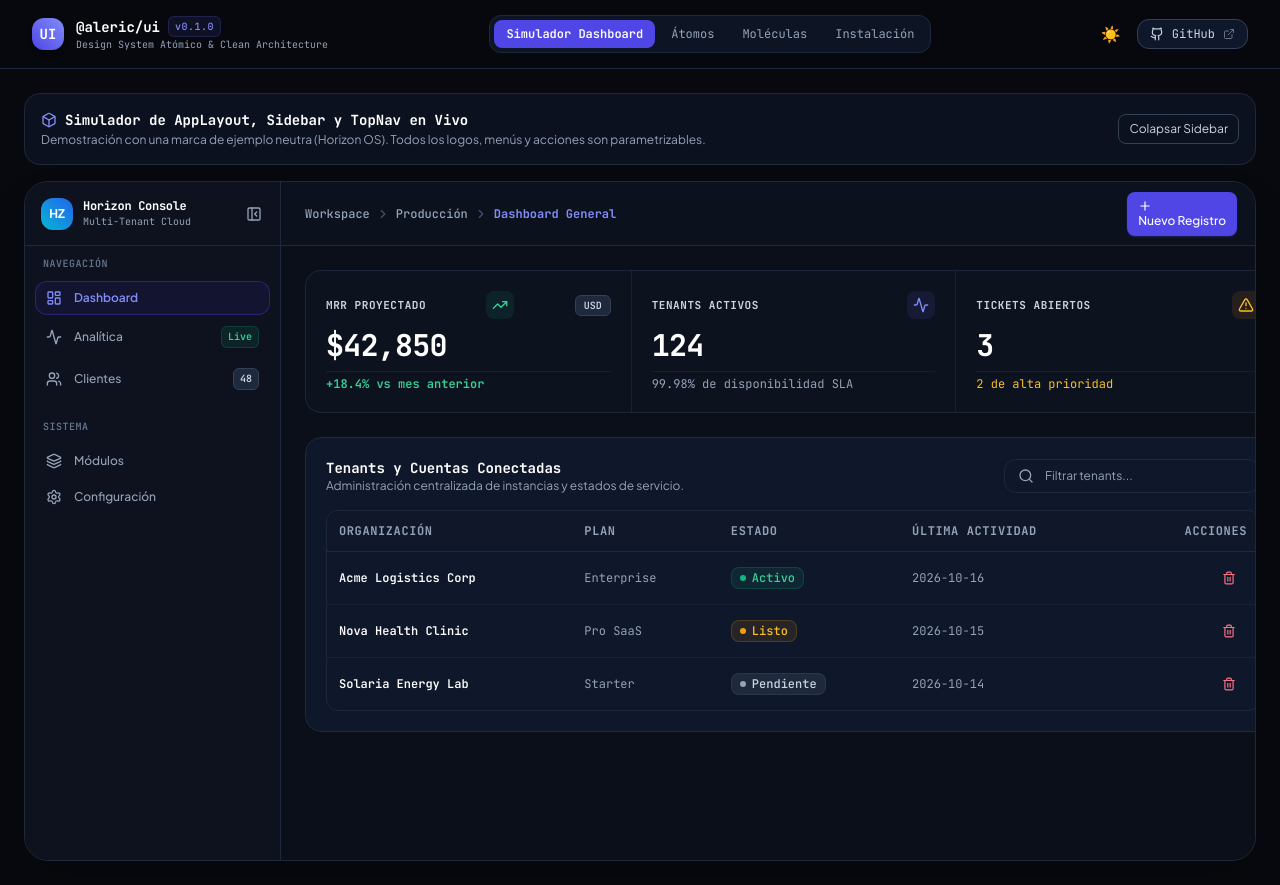
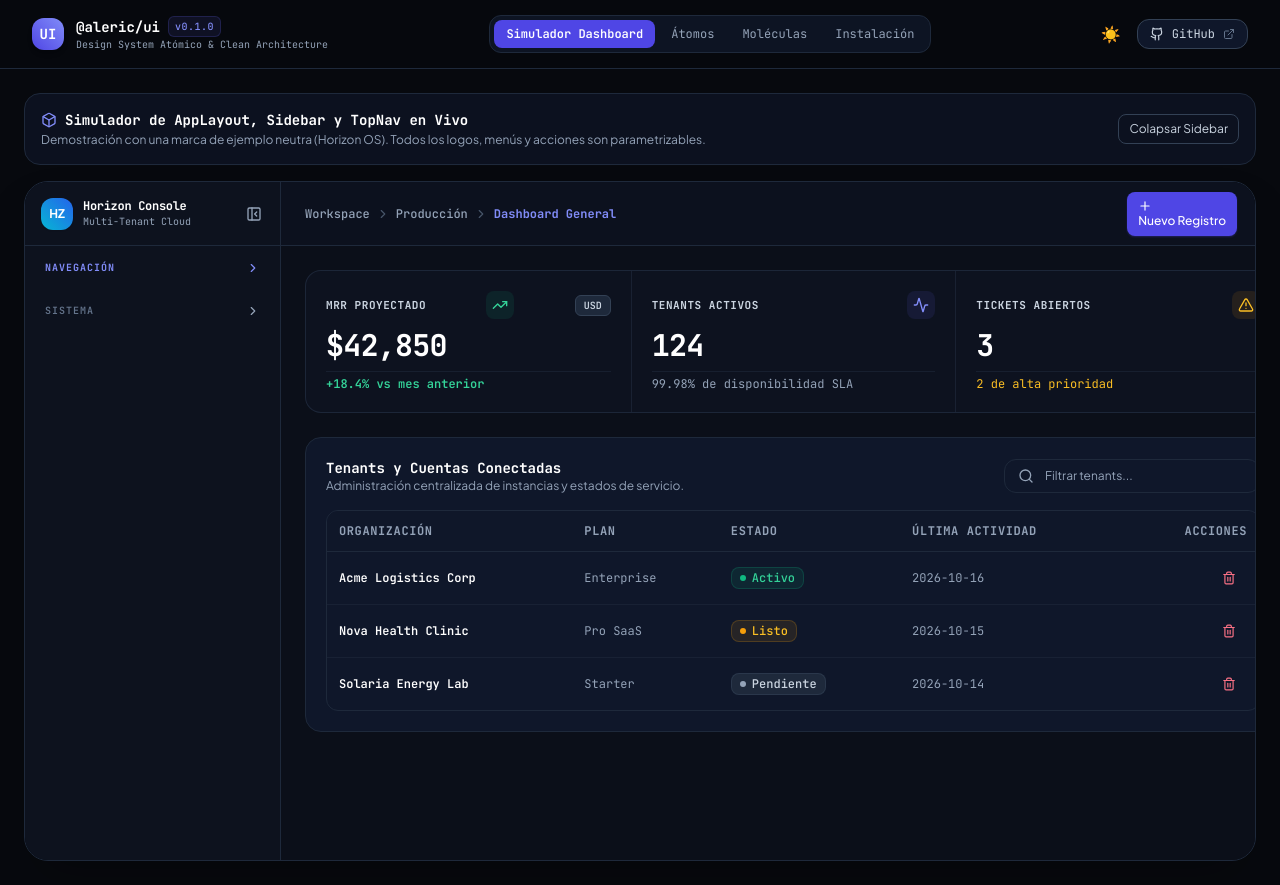
Before and after one commit to aleric-dev/ui, a React (Vite) app: page / in a window 1280 px wide. Built offline with nearby package versions, Linux system fonts and the light colour scheme.

Commit message:
feat: add Sidebar organism component with collapsible groups and flyout navigation

```diff
--- a/src/components/organisms/Sidebar.tsx
+++ b/src/components/organisms/Sidebar.tsx
@@ -1,5 +1,5 @@
 import React from 'react';
-import { PanelLeftClose, PanelLeftOpen, X } from 'lucide-react';
+import { PanelLeftClose, PanelLeftOpen, X, ChevronDown } from 'lucide-react';
 import { cn } from '../../utils/cn';
 
 export interface NavItem {
@@ -17,6 +17,8 @@ export interface NavGroup {
   id?: string;
   label?: string;
   items: NavItem[];
+  collapsible?: boolean;
+  defaultCollapsed?: boolean;
 }
 
 export interface SidebarBrand {
@@ -49,6 +51,29 @@ export const Sidebar: React.FC<SidebarProps> = ({
   onMobileClose,
   className = '',
 }) => {
+  // Estado para el grupo abierto actualmente (acordeón: solo 1 abierto a la vez)
+  const [openGroupKey, setOpenGroupKey] = React.useState<string | null>(() => {
+    const activeGroup = groups.find((g) => g.items.some((it) => it.active));
+    if (activeGroup) return activeGroup.id || null;
+    const firstNonCollapsed = groups.find((g) => g.collapsible !== false && !g.defaultCollapsed);
+    return firstNonCollapsed?.id || null;
+  });
+
+  // Mantener referencia al grupo activo para auto-abrir al navegar, pero permitiendo cerrarlo manualmente
+  const lastActiveKeyRef = React.useRef<string | null>(null);
+  React.useEffect(() => {
+    const activeGroup = groups.find((g) => g.items.some((it) => it.active));
+    const activeKey = activeGroup?.id || null;
+    if (activeKey && activeKey !== lastActiveKeyRef.current) {
+      lastActiveKeyRef.current = activeKey;
+      setOpenGroupKey(activeKey);
+    }
+  }, [groups]);
+
+  const toggleGroup = (key: string) => {
+    setOpenGroupKey((prev) => (prev === key ? null : key));
+  };
+
   const badgeColors: Record<string, string> = {
     default: 'bg-slate-100 dark:bg-slate-800 text-slate-600 dark:text-slate-300 border-slate-200 dark:border-slate-700',
     success: 'bg-emerald-500/10 text-emerald-600 dark:text-emerald-400 border-emerald-500/20',
@@ -59,13 +84,13 @@ export const Sidebar: React.FC<SidebarProps> = ({
   const sidebarContent = (
     <aside
       className={cn(
-        'h-screen bg-white/95 dark:bg-[#0D121F]/95 border-r border-slate-200 dark:border-slate-800 flex flex-col transition-[width] duration-300 ease-[cubic-bezier(0.4,0,0.2,1)] select-none shrink-0 overflow-hidden',
-        collapsed ? 'w-16' : 'w-64',
+        'h-screen bg-white/95 dark:bg-[#0D121F]/95 border-r border-slate-200 dark:border-slate-800 flex flex-col transition-[width] duration-300 ease-[cubic-bezier(0.4,0,0.2,1)] select-none shrink-0',
+        collapsed ? 'w-16 overflow-visible' : 'w-64 overflow-hidden',
         className
       )}
     >
       {/* 1. Brand Header */}
-      <div className="h-16 flex items-center px-3 border-b border-slate-200 dark:border-slate-800 shrink-0 overflow-hidden relative justify-between">
+      <div className="h-16 flex items-center px-3 border-b border-slate-200 dark:border-slate-800 shrink-0 relative justify-between">
         {brand && (
           <div
             onClick={brand.onClick}
@@ -127,15 +152,59 @@ export const Sidebar: React.FC<SidebarProps> = ({
       </div>
 
       {/* 2. Navigation Items */}
-      <div className="flex-1 overflow-y-auto overflow-x-hidden p-2.5 space-y-5 custom-scrollbar">
-        {groups.map((group, groupIdx) => (
-          <div key={group.id || groupIdx} className="space-y-1">
-            {group.label && !collapsed && (
+      <div className={cn(
+        'flex-1 custom-scrollbar',
+        collapsed
+          ? 'overflow-visible p-2 space-y-2 flex flex-col items-center'
+          : 'overflow-y-auto overflow-x-hidden p-2.5 space-y-4'
+      )}>
+        {groups.filter((g) => g.items && g.items.length > 0).map((group, groupIdx) => {
+          const groupKey = group.id || `group-${groupIdx}`;
+          const isCollapsible = group.collapsible !== false && Boolean(group.label);
+          const isOpen = !isCollapsible || openGroupKey === groupKey;
+          const isGroupActive = group.items.some((it) => it.active);
+          const activeItem = group.items.find((it) => it.active);
+          const primaryItem = activeItem || group.items[0];
+
+          if (!collapsed) {
+            return (
+              <div key={groupKey} className="space-y-1">
+                {group.label && (
+                  isCollapsible ? (
+                    <button
+                      type="button"
+                      onClick={() => toggleGroup(groupKey)}
+                      className={cn(
+                        'w-full flex items-center justify-between px-2.5 py-1 text-[10px] font-mono uppercase tracking-widest transition-colors cursor-pointer select-none group/gh',
+                        isGroupActive
+                          ? 'text-indigo-600 dark:text-indigo-400 font-bold'
+                          : 'text-slate-400 dark:text-slate-500 hover:text-slate-700 dark:hover:text-slate-300 font-semibold'
+                      )}
+                    >
+                      <span className="truncate">{group.label}</span>
+                      <ChevronDown
+                        className={cn(
+                          'w-3.5 h-3.5 transition-transform duration-200 shrink-0',
+                          isGroupActive
+                            ? 'text-indigo-500 dark:text-indigo-400'
+                            : 'text-slate-400 group-hover/gh:text-slate-600 dark:group-hover/gh:text-slate-300',
+                          !isOpen && '-rotate-90'
+                        )}
+                      />
+                    </button>
+                  ) : (
                     <div className="px-2 pb-1.5 text-[10px] font-mono font-semibold text-slate-400 dark:text-slate-500 uppercase tracking-wider">
                       {group.label}
                     </div>
+                  )
                 )}
-            <div className="space-y-0.5">
+
+                <div
+                  className={cn(
+                    'space-y-0.5 transition-all duration-200 ease-in-out overflow-hidden',
+                    isCollapsible && !isOpen ? 'max-h-0 opacity-0' : 'max-h-[800px] opacity-100'
+                  )}
+                >
                   {group.items.map((item) => {
                     const badgeColor = badgeColors[item.badgeVariant || 'default'];
 
@@ -148,16 +217,12 @@ export const Sidebar: React.FC<SidebarProps> = ({
                             'w-full flex items-center gap-3 px-2.5 py-2 rounded-xl text-xs font-medium transition-all duration-150 cursor-pointer select-none',
                             item.active
                               ? 'bg-indigo-50 dark:bg-indigo-950/40 text-indigo-600 dark:text-indigo-400 font-semibold border border-indigo-200/70 dark:border-indigo-800/60 shadow-xs'
-                          : 'text-slate-600 dark:text-slate-400 hover:text-slate-900 dark:hover:text-white hover:bg-slate-100/80 dark:hover:bg-slate-800/60 border border-transparent',
-                        collapsed && 'justify-center px-0'
+                              : 'text-slate-600 dark:text-slate-400 hover:text-slate-900 dark:hover:text-white hover:bg-slate-100/80 dark:hover:bg-slate-800/60 border border-transparent'
                           )}
                         >
                           <span className="shrink-0 flex items-center justify-center">
                             {item.icon}
                           </span>
-
-                      {!collapsed && (
-                        <>
                           <span className="truncate flex-1 text-left">{item.label}</span>
                           {item.badge !== undefined && (
                             <span
@@ -169,27 +234,66 @@ export const Sidebar: React.FC<SidebarProps> = ({
                               {item.badge}
                             </span>
                           )}
-                        </>
-                      )}
                         </button>
-
-                    {/* Tooltip flotante en estado colapsado */}
-                    {collapsed && (
-                      <div className="absolute left-full top-1/2 -translate-y-1/2 ml-2 px-2.5 py-1.5 bg-slate-900 text-white dark:bg-slate-800 text-xs rounded-lg shadow-lg pointer-events-none opacity-0 group-hover/navitem:opacity-100 transition-opacity z-50 whitespace-nowrap font-mono flex items-center gap-2">
-                        <span>{item.label}</span>
-                        {item.badge !== undefined && (
-                          <span className="text-[10px] px-1 rounded bg-slate-700 font-bold">
-                            {item.badge}
-                          </span>
-                        )}
-                      </div>
-                    )}
                       </div>
                     );
                   })}
                 </div>
               </div>
+            );
+          }
+
+          // Modo colapsado: SIEMPRE muestra el Flyout Menu con encabezado y lista de items
+          return (
+            <div key={groupKey} className="relative group/flyout">
+              <button
+                type="button"
+                onClick={primaryItem.onClick}
+                className={cn(
+                  'w-10 h-10 rounded-xl flex items-center justify-center transition-all cursor-pointer select-none',
+                  isGroupActive
+                    ? 'bg-indigo-600 text-white shadow-md shadow-indigo-500/25'
+                    : 'text-slate-500 dark:text-slate-400 hover:text-slate-900 dark:hover:text-slate-100 hover:bg-slate-100 dark:hover:bg-slate-800/80'
+                )}
+              >
+                {primaryItem.icon}
+              </button>
+
+              <div className="absolute left-full top-0 ml-3 w-60 p-2 bg-white/95 dark:bg-[#0D121F]/95 backdrop-blur-md rounded-2xl border border-slate-200 dark:border-slate-800 shadow-2xl opacity-0 pointer-events-none group-hover/flyout:opacity-100 group-hover/flyout:pointer-events-auto transition-all duration-150 ease-out translate-x-1 group-hover/flyout:translate-x-0 z-50 before:absolute before:-left-3 before:top-0 before:w-3 before:h-full">
+                {group.label && (
+                  <div className="px-2.5 py-1 border-b border-slate-100 dark:border-slate-800/70 mb-1.5 flex items-center justify-between">
+                    <span className="text-[10px] font-mono uppercase tracking-widest font-bold text-indigo-600 dark:text-indigo-400">
+                      {group.label}
+                    </span>
+                  </div>
+                )}
+                <div className="space-y-0.5">
+                  {group.items.map((it) => (
+                    <button
+                      key={it.id}
+                      type="button"
+                      onClick={it.onClick}
+                      className={cn(
+                        'w-full h-9 px-2.5 rounded-xl font-mono text-xs font-semibold flex items-center transition-colors cursor-pointer',
+                        it.active
+                          ? 'bg-indigo-600 text-white shadow-xs'
+                          : 'text-slate-600 dark:text-slate-400 hover:text-slate-900 dark:hover:text-slate-100 hover:bg-slate-100 dark:hover:bg-slate-800/60'
+                      )}
+                    >
+                      <span className="mr-2.5 shrink-0">{it.icon}</span>
+                      <span className="truncate flex-1 text-left">{it.label}</span>
+                      {it.badge !== undefined && (
+                        <span className={cn('text-[10px] font-mono px-1.5 py-0.5 rounded-md border font-semibold ml-1.5', badgeColors[it.badgeVariant || 'default'])}>
+                          {it.badge}
+                        </span>
+                      )}
+                    </button>
                   ))}
+                </div>
+              </div>
+            </div>
+          );
+        })}
       </div>
 
       {/* 3. Footer Slot (User menu, etc.) & Expand Button */}
```
Lines whose indentation alone changed are shown as unchanged.
